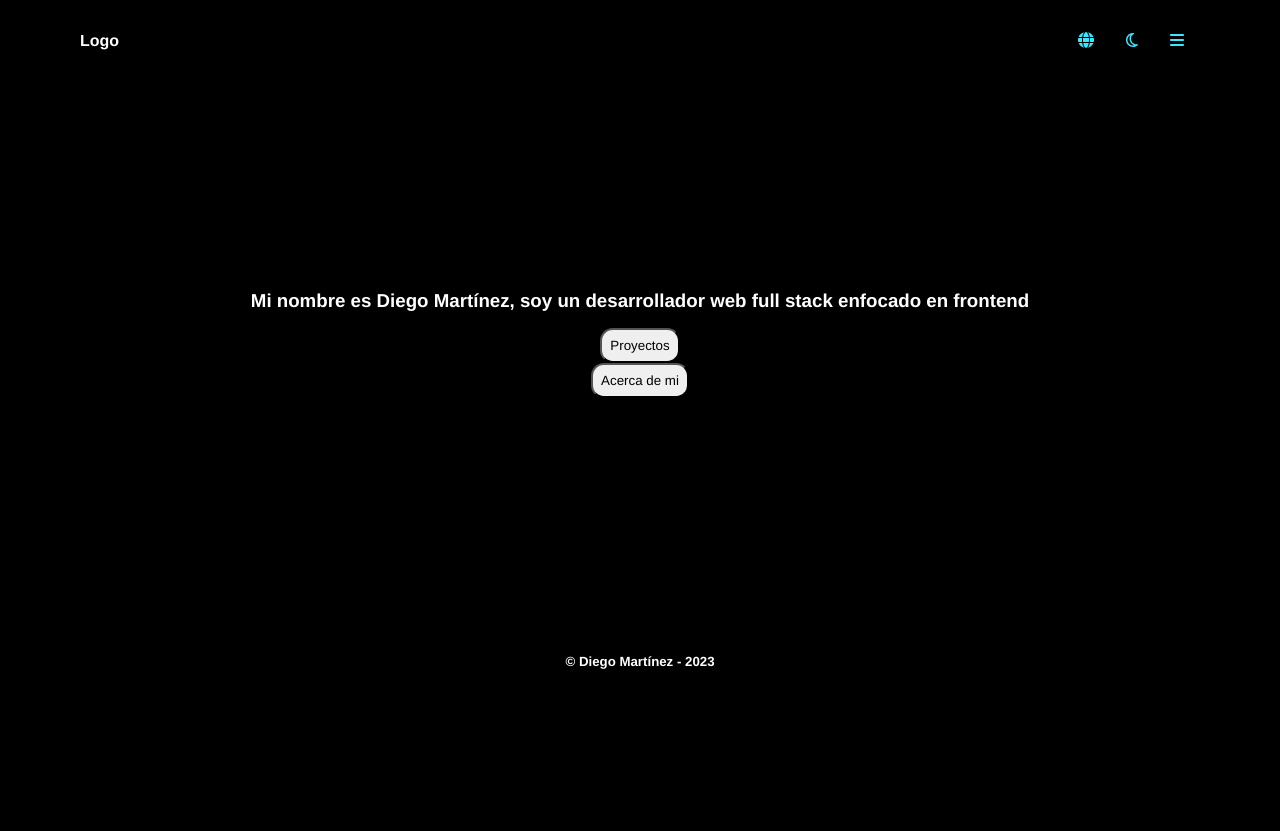
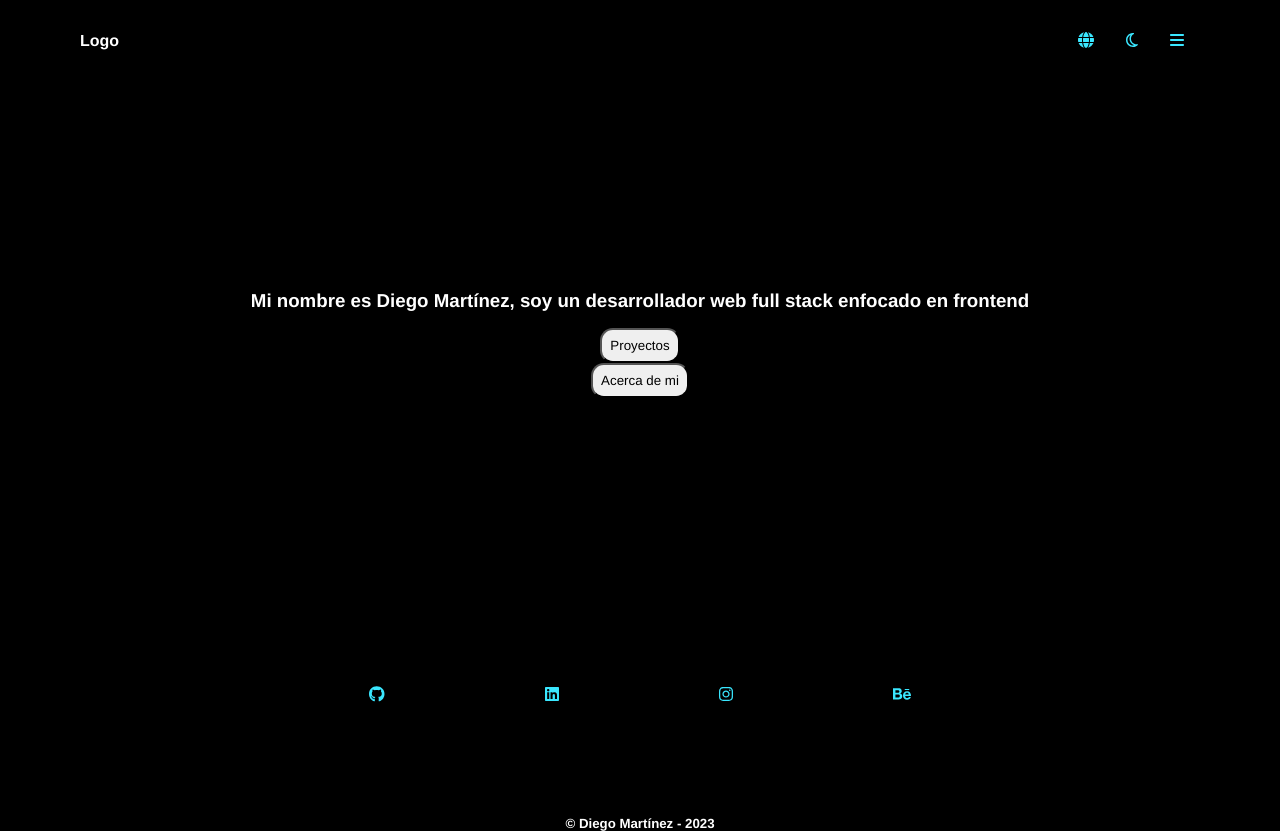
Before and after one commit to DiegoEMartinezZ/PortfolioWeb, a React (Create React App) app: page / in a window 1280 px wide. Before the commit the page ends 800 px from the top, so only its background shows below. Built offline with nearby package versions, Linux system fonts and the light colour scheme.

Commit message:
se agregaron las redes sociales, no se han actualizado enlaces

```diff
--- a/src/App.js
+++ b/src/App.js
@@ -1,13 +1,15 @@
-import './App.css';
-import { About } from './components/about/About';
-import { NavBar } from './components/navBar/NavBar';
-import { Footer } from './components/footer/Footer';
+import "./App.css";
+import { About } from "./components/about/About";
+import { NavBar } from "./components/navBar/NavBar";
+import { Footer } from "./components/footer/Footer";
+import { SocialMedia } from "./components/socialmedia/SocialMedia";
 
 function App() {
   return (
     <div className="App">
       <NavBar />
       <About />
+      <SocialMedia />
       <Footer />
     </div>
   );
--- a/src/components/footer/Footer.js
+++ b/src/components/footer/Footer.js
@@ -1,5 +1,5 @@
-import React from 'react';
-import '../footer/footer.css';
+import React from "react";
+import "../footer/footer.css";
 
 export const Footer = () => {
   return (
--- a/src/components/socialmedia/SocialMedia.js
+++ b/src/components/socialmedia/SocialMedia.js
@@ -1,15 +1,18 @@
-import React from 'react';
+import React from "react";
 import {
   faBehance,
   faGithub,
   faInstagram,
   faLinkedin,
-} from '@fortawesome/free-brands-svg-icons';
-import { FontAwesomeIcon } from '@fortawesome/react-fontawesome';
+} from "@fortawesome/free-brands-svg-icons";
+import { FontAwesomeIcon } from "@fortawesome/react-fontawesome";
+
+import "../../components/socialmedia/socialMedia.css";
 
 export const SocialMedia = () => {
   return (
-    <div className="socialmedia-container">
+    <>
+      <ol className="socialMedia-container">
         <li>
           <a
             href="https://github.com/DiegoEMartinezZ"
@@ -46,6 +49,7 @@ export const SocialMedia = () => {
             <FontAwesomeIcon icon={faBehance} />
           </a>
         </li>
-    </div>
+      </ol>
+    </>
   );
 };
--- /dev/null
+++ b/src/components/socialmedia/socialMedia.css
@@ -0,0 +1,17 @@
+ol.socialMedia-container {
+  display: flex;
+  justify-content: center;
+  flex-wrap: nowrap;
+  margin: 5rem;
+  padding: 2rem;
+}
+
+ol.socialMedia-container li a {
+  cursor: pointer;
+  margin: 5rem;
+  color: #3ae7ff;
+}
+
+ol.socialMedia-container li a:hover {
+  color: #fff;
+}
```
Lines whose indentation alone changed are shown as unchanged.
